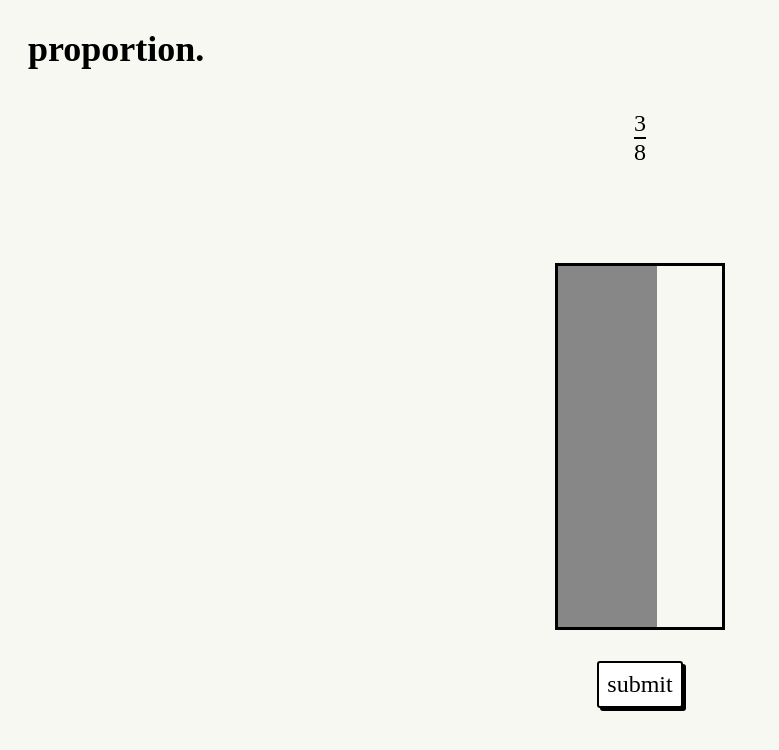
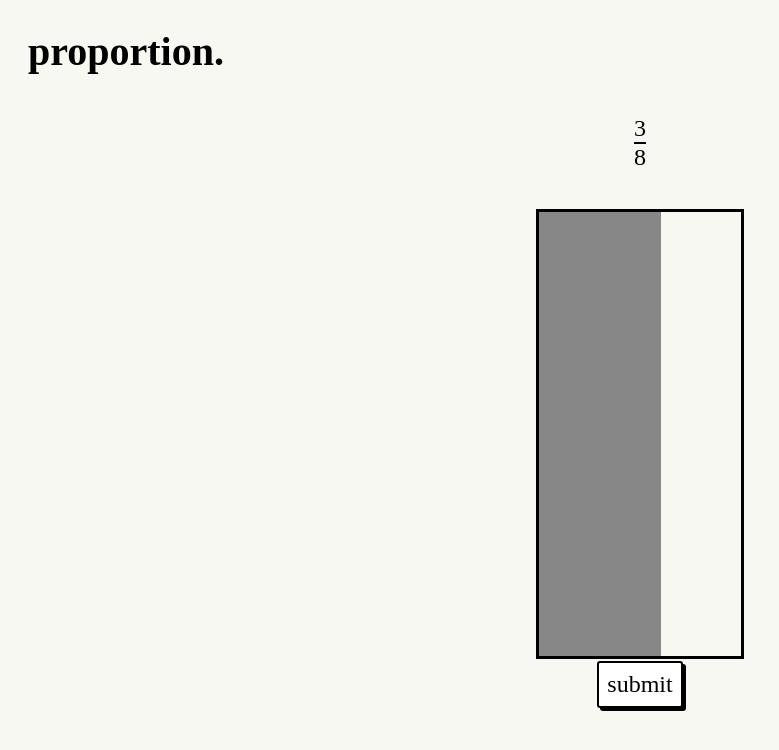
Before and after one commit to ventovulpes/proportion, a React (Vite) app: page / in a window 1280 px wide. Shown: the top 750 px of the page, without its empty margins (0-779 px from the left). Built offline with nearby package versions, Linux system fonts and the light colour scheme.

Commit message:
Modify padding and header size

```diff
--- a/src/App.css
+++ b/src/App.css
@@ -14,8 +14,7 @@
     align-items: center;
     justify-content: space-between;
     padding-top: clamp(4px, 5vh, 200px);
-    padding-bottom: clamp(10px, 10vh, 200px);
-    gap: 30px;
+    padding-bottom: clamp(15px, 10vh, 200px);
 }
 
 .fraction {
--- a/src/index.css
+++ b/src/index.css
@@ -14,7 +14,7 @@ body {
 
 h1 {
     margin: 0px;
-    font-size: 36px;
+    font-size: clamp(1rem, 6vh, 2.5rem);
 }
 
 button {
```
